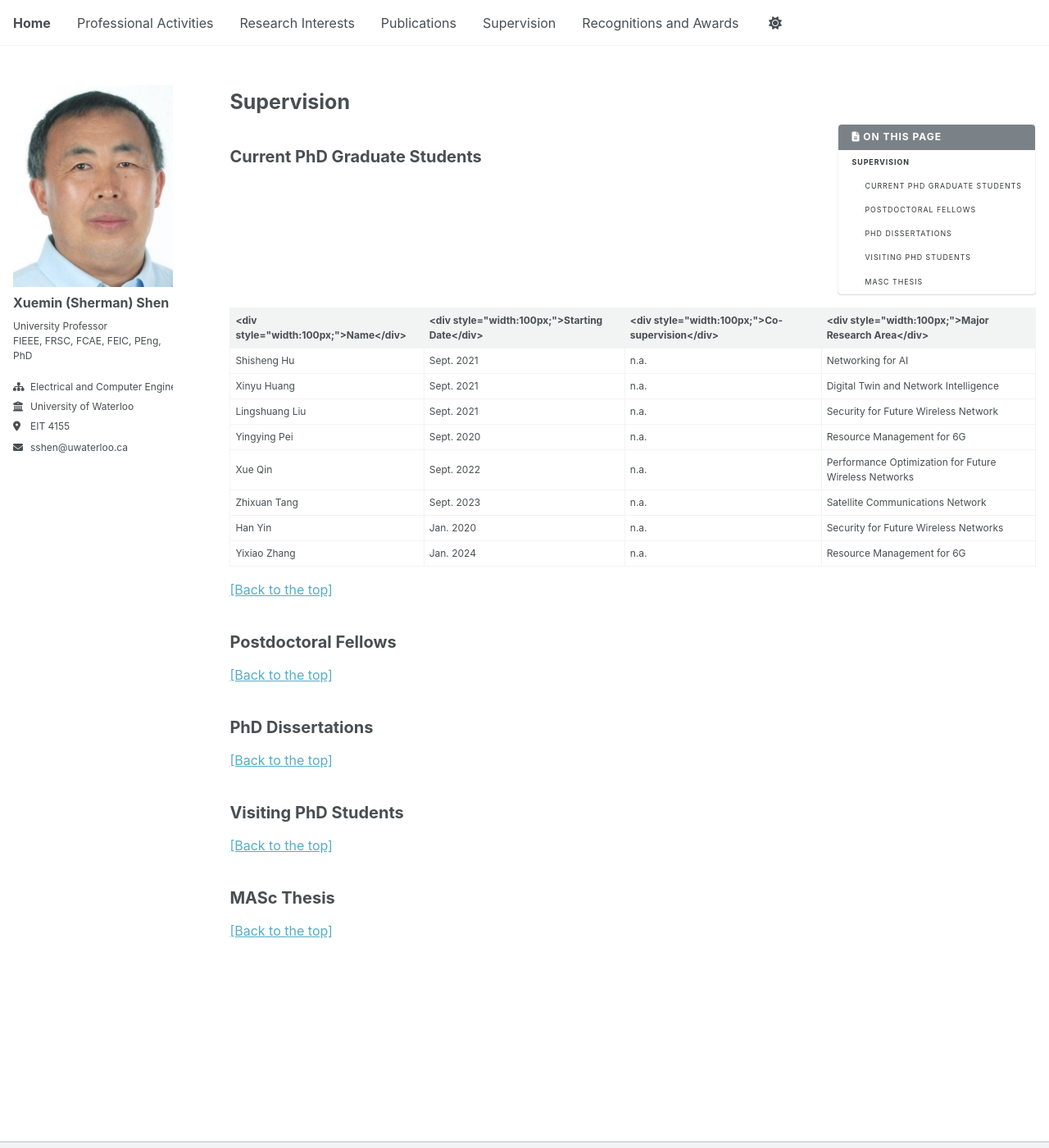
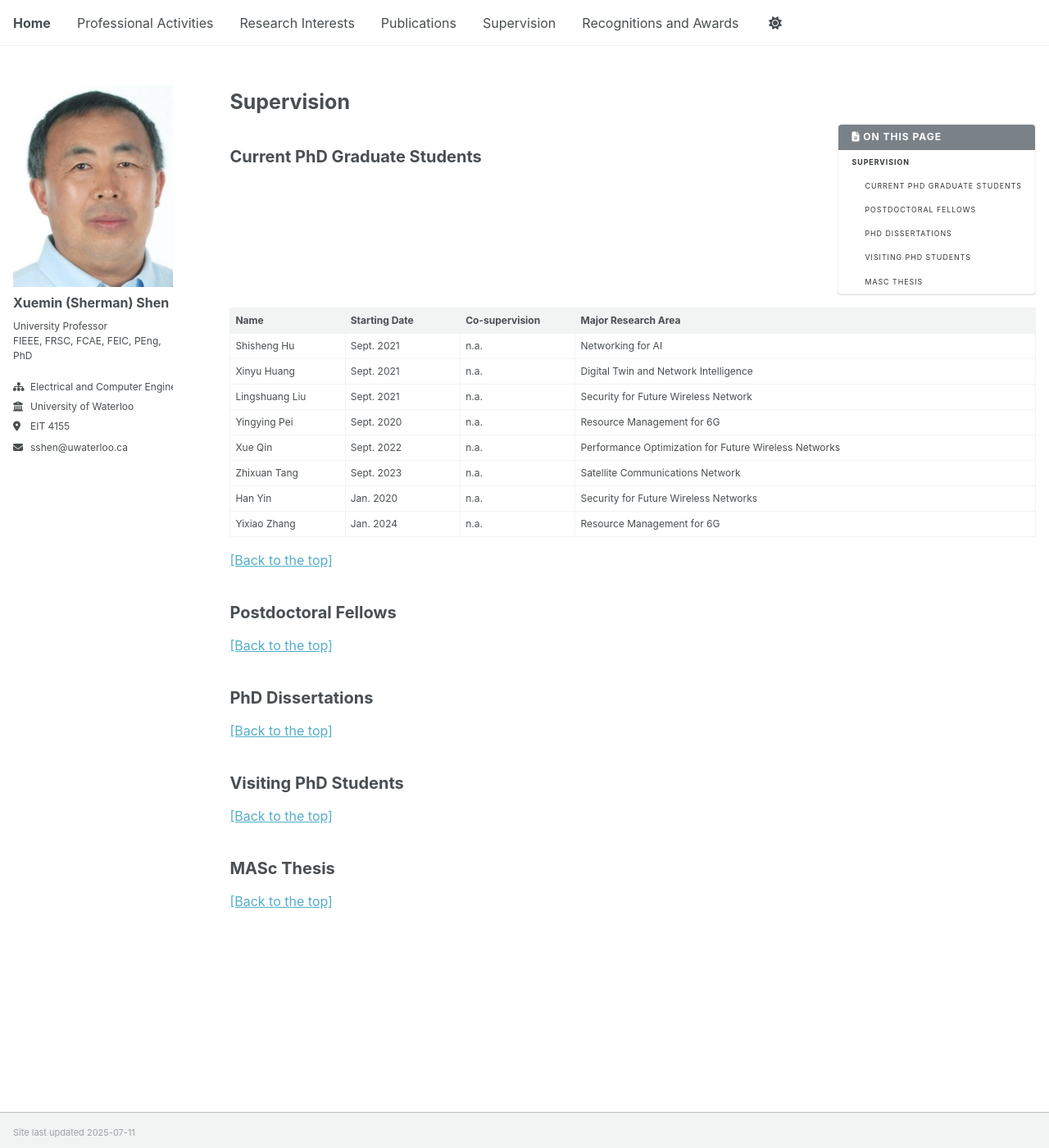
Before and after one commit to m64he/sshen, a Jekyll site: the page built from _pages/supervision.md, in a window 1280 px wide and 1400 px high. Shown: the whole window at 82% size. Built offline with Jekyll 4.4.1, drawn with Linux system fonts in a browser that asks for light colours; a script that is not in the unit is left out; some of the changed lines change nothing that is shown.

Commit message:
Update supervision.md

```diff
--- a/_pages/supervision.md
+++ b/_pages/supervision.md
@@ -17,9 +17,25 @@
 
 {% include toc %}
 
+<style>
+table th:first-of-type {
+    width: 12%;
+}
+table th:nth-of-type(2) {
+    width: 12%;
+}
+table th:nth-of-type(3) {
+    width: 12%;
+}
+table th:nth-of-type(4) {
+    width: 48%;
+}
+</style>
+
+
 ## Current PhD Graduate Students
 
-| <div style="width:100px;">Name</div> | <div style="width:100px;">Starting Date</div> | <div style="width:100px;">Co-supervision</div> | <div style="width:100px;">Major Research Area</div> |
+| Name            | Starting Date   | Co-supervision       | Major Research Area                                   |
 | -----           | ----            | -------              | ------------------------------                        |
 | Shisheng Hu     | Sept. 2021      | n.a.                 | Networking for AI                                     |
 | Xinyu Huang     | Sept. 2021      | n.a.                 | Digital Twin and Network Intelligence                 |
```
